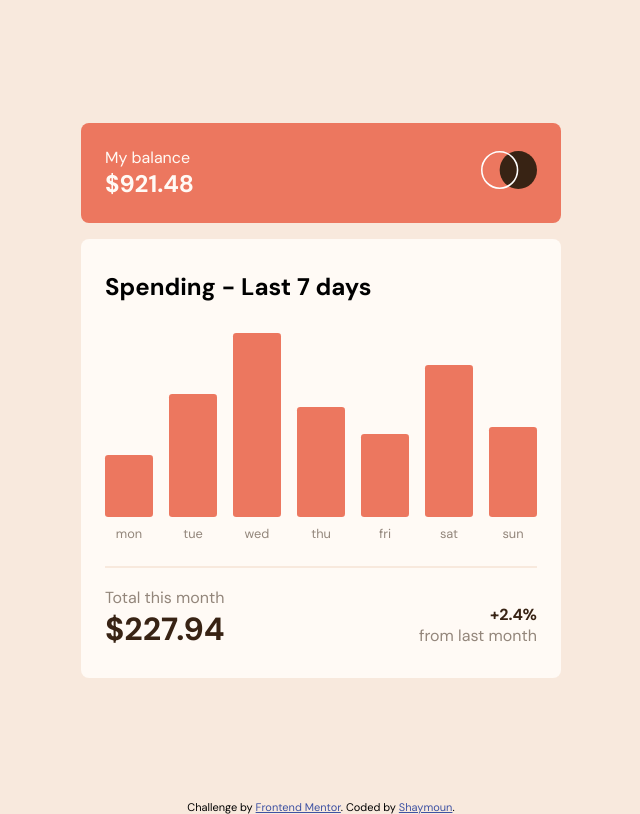
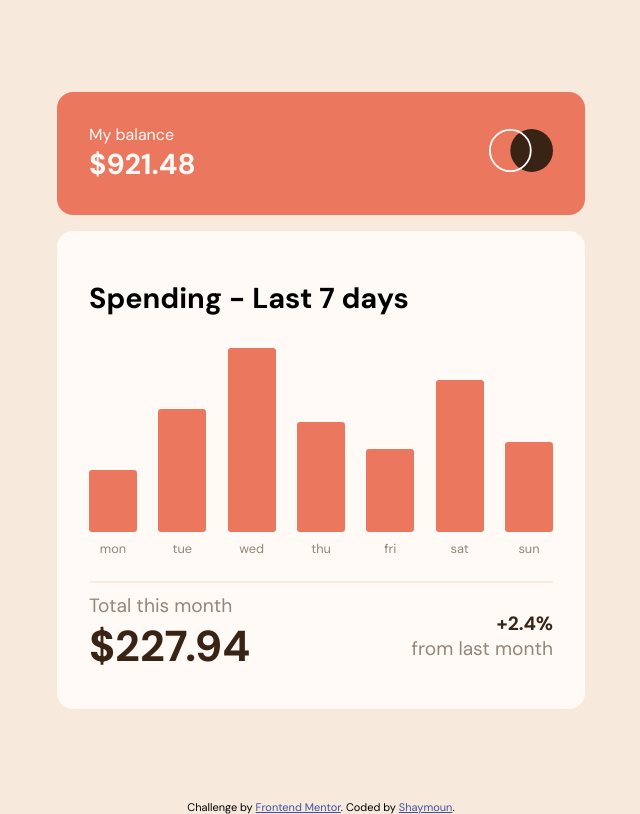
Before and after one commit to Shaymoun/Expenses-chart-component, a plain HTML site: page index.html in a window 1280 px wide. Shown: the whole page, without its empty margins (319-959 px from the left). Drawn offline with Linux system fonts and the light colour scheme.

Commit message:
Final commit

```diff
--- a/css/style.css
+++ b/css/style.css
@@ -147,7 +147,7 @@ div > p:first-child {
 
 @media (min-width:768px) {
 	.charts__component {
-		width: 30rem;
+		width: 33rem;
 	}
 	.chart__fill {
 		width: 3rem;
@@ -160,4 +160,28 @@ div > p:first-child {
 		font-size: .9rem;
 		top: -3rem;
 	}
+	.balance {
+		padding: 2rem;
+		border-radius: 1rem;
+	}
+
+	.logo img{
+		width: 4rem;
+	}
+	.balance h2 {
+		font-size: 1.8rem;
+	}
+
+	.charts__card {
+		padding: 3rem 2rem;
+		margin-top: 1rem;
+		border-radius: 1rem;
+		background-color: var(--orange);
+	}
+	.charts__card {
+		font-size: 1.2rem;
+	}
+	#total {
+		font-size: 2.7rem;
+	}
 }
```
